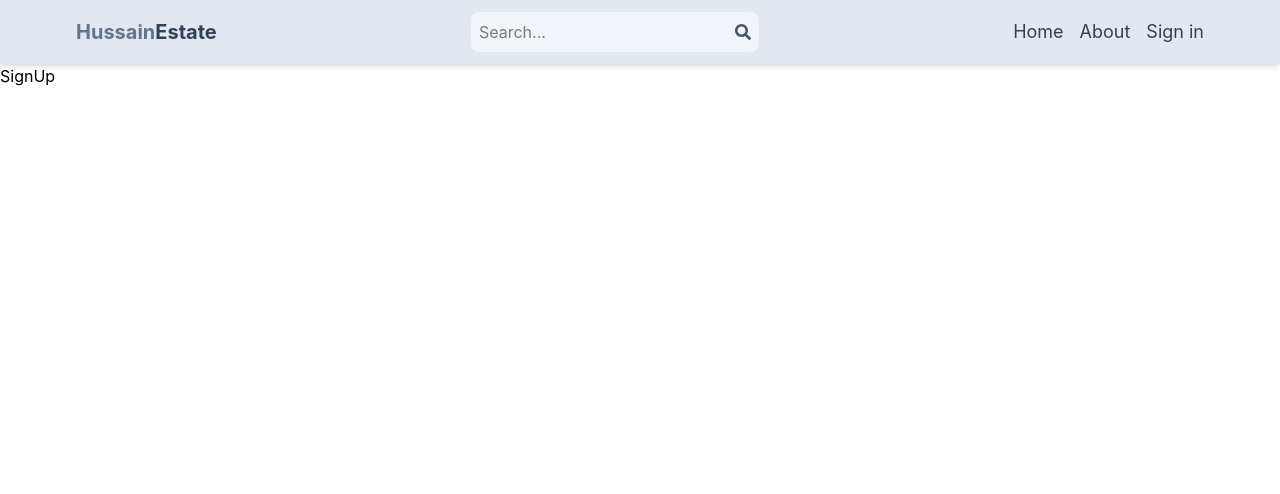
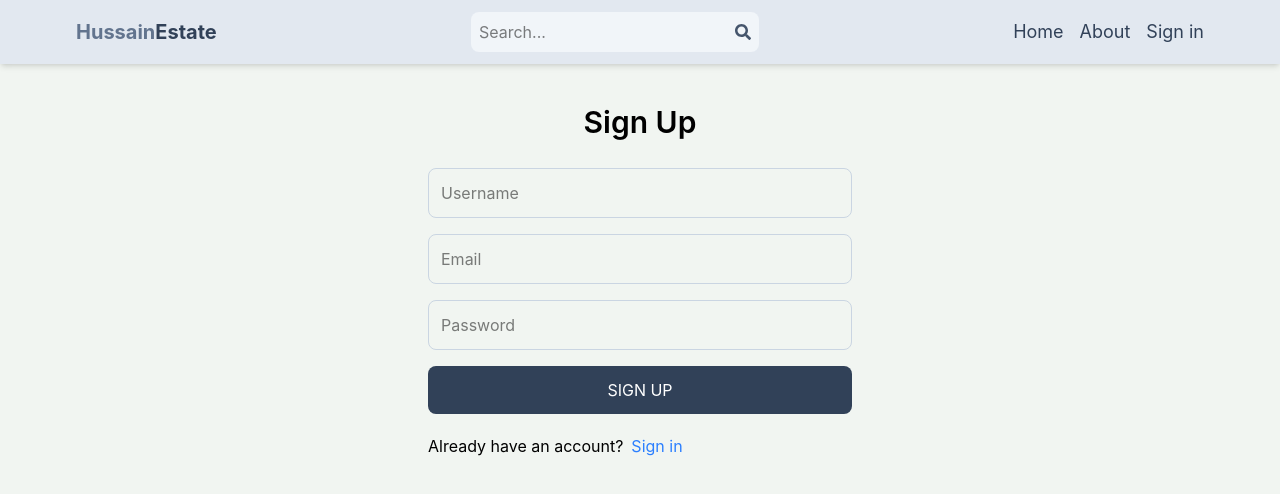
Before and after one commit to HussainAli7858/mern-real-estate, a React (Vite) app in the folder client/: page /sign-up in a window 1280 px wide. Shown: the top 494 px of the page. Built offline with nearby package versions, Linux system fonts and the light colour scheme.

Commit message:
complete sign up page UI

```diff
--- a/client/src/index.css
+++ b/client/src/index.css
@@ -1 +1,5 @@
 @import "tailwindcss";
+
+body {
+  background-color: rgb(241, 245, 241);
+}
--- a/client/src/pages/SignUp.jsx
+++ b/client/src/pages/SignUp.jsx
@@ -1,7 +1,20 @@
 import React from 'react'
+import { Link } from 'react-router-dom'
 
 export default function SignUp() {
   return (
-    <div>SignUp</div>
+    <div className='p-3 max-w-md mx-auto'>
+      <h1 className="text-3xl text-center font-semibold my-7">Sign Up</h1>
+      <form className='flex flex-col gap-4'>
+        <input type="text" placeholder="Username" className='border border-slate-300 p-3 rounded-lg' id="username" />
+        <input type="email" placeholder="Email" className='border border-slate-300 p-3 rounded-lg' id="email" />
+        <input type="password" placeholder="Password" className='border border-slate-300 p-3 rounded-lg' id="password" />
+        <button className='bg-slate-700 text-white p-3 rounded-lg uppercase hover:opacity-90 disabled:opacity-50'>Sign Up</button>
+      </form>
+      <div className='flex gap-2 mt-5'>
+        <p>Already have an account? </p>
+        <Link to="/sign-in"><span className='text-blue-500 hover:underline'>Sign in</span></Link>
+      </div>
+    </div>
   )
 }
```
